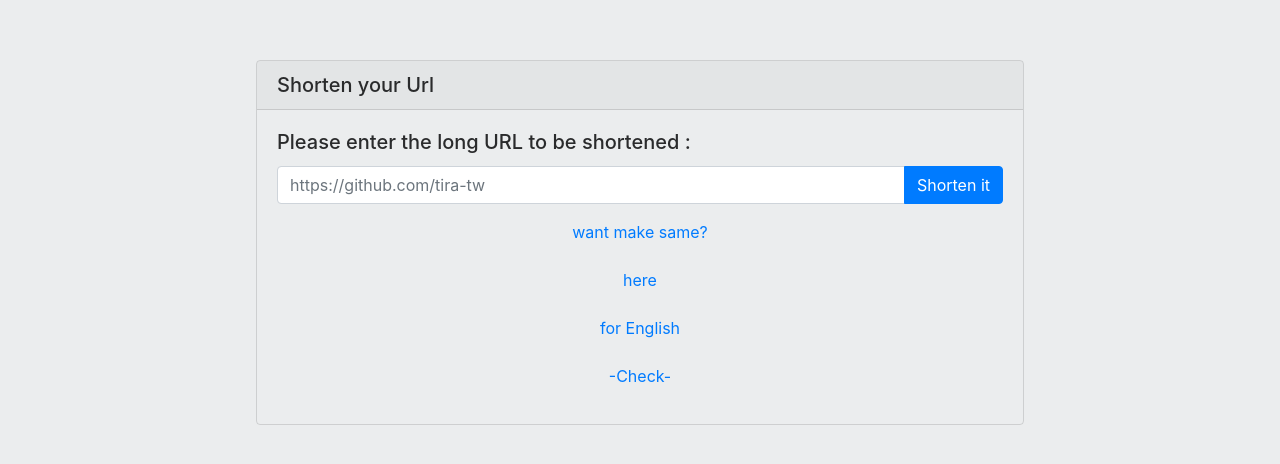
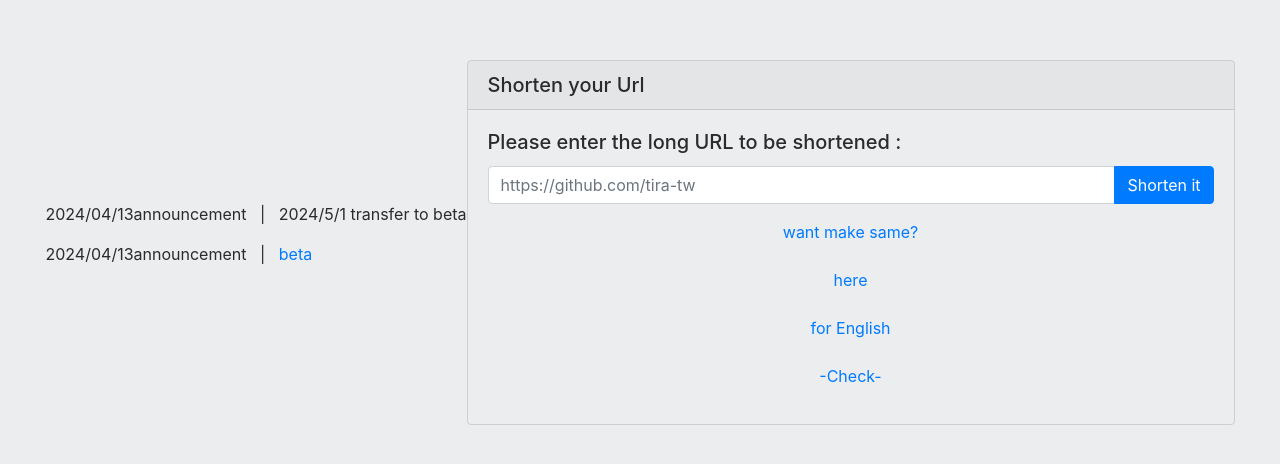
Before and after one commit to Tira-tw/english-url, a plain HTML site: page index.html in a window 1280 px wide. Shown: the part 158-622 px from the top of the page. Drawn offline with nearby package versions, Linux system fonts and the light colour scheme.

Commit message:
Update index.html

```diff
--- a/index.html
+++ b/index.html
@@ -1,3 +1,7 @@
+<div class="announcement">
+    <p>2024/04/13announcement&nbsp;&nbsp;&nbsp;|&nbsp;&nbsp;&nbsp;2024/5/1 transfer to beta</a></p>
+    <p>2024/04/13announcement&nbsp;&nbsp;&nbsp;|&nbsp;&nbsp;&nbsp;<a href="https://beta.twross.xyz">beta</a></p>
+  </div>
 <!doctype html>
 <html>
 <head>
```
